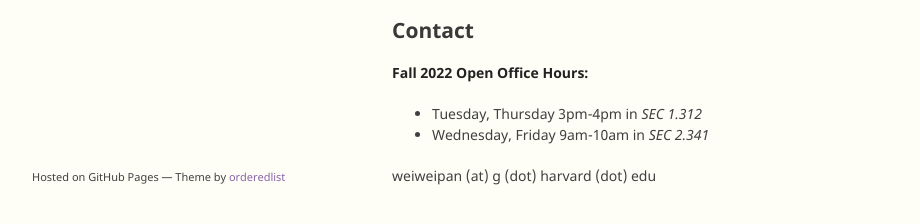
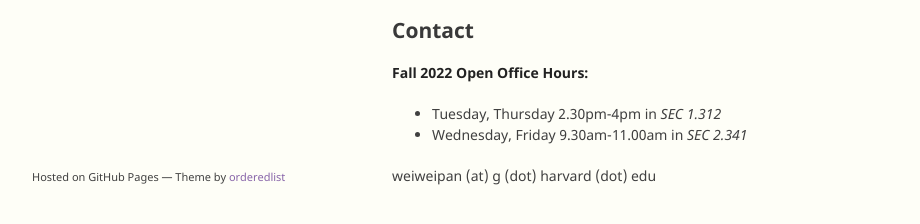
Before and after one commit to onefishy/old_webpage, a Jekyll site: the page built from index.md, in a window 1280 px wide and 900 px high, scrolled down 1121 px. Shown: the part 644-868 px from the top of the window, without its empty margins (178-1098 px from the left). Built offline with Jekyll 4.4.1, drawn with Linux system fonts in a browser that asks for light colours; our own code applies the rules of GitHub Pages for plain Markdown files.

Commit message:
Update index.md

```diff
--- a/index.md
+++ b/index.md
@@ -38,7 +38,7 @@ I'm the faculty mentor of the IACS PhD Working Group, a working group for IACS s
 ## Contact
 
 **Fall 2022 Open Office Hours:**
- - Tuesday, Thursday 3pm-4pm in *SEC 1.312*
- - Wednesday, Friday 9am-10am in *SEC 2.341*
+ - Tuesday, Thursday 2.30pm-4pm in *SEC 1.312*
+ - Wednesday, Friday 9.30am-11.00am in *SEC 2.341*
 
 weiweipan (at) g (dot) harvard (dot) edu
```
